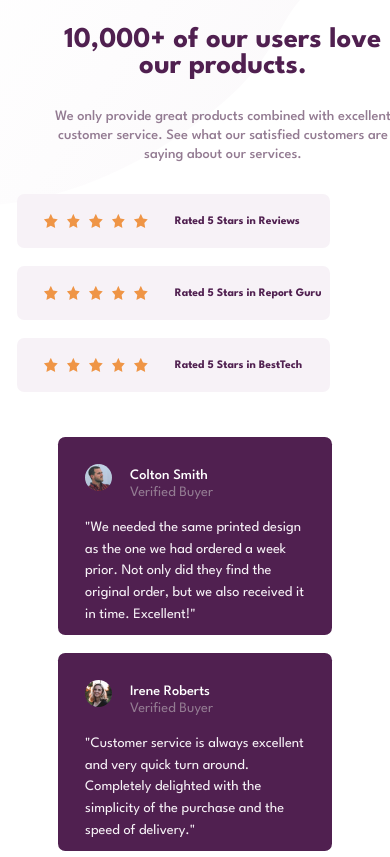
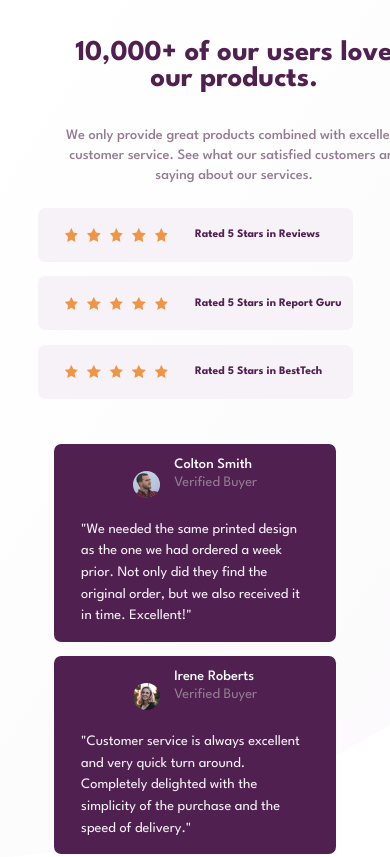
Before and after one commit to huzaifa612/social-proof-section, a plain HTML site: page index.html in a window 390 px wide. Shown: the top 857 px of the page. Drawn offline with Linux system fonts and the light colour scheme.

Commit message:
fixed mobile view

```diff
--- a/style.css
+++ b/style.css
@@ -63,6 +63,7 @@ h1{
 }
 .review-1:hover, .review-2:hover, .review-3:hover {
     transform: scale(1.02);
+    box-shadow: 0 4px 12px rgba(0, 0, 0, 0.1);
 }
 img{
     width: 0.9375rem;
@@ -129,45 +130,77 @@ h4{
     color: hsl(300, 24%, 96%);
 
 }
-@media(max-width: 768px){
-    html, body{
-        width: 100%;
-    }
-    body{
-        background-image: url("images/bg-pattern-top-mobile.svg");
-        overflow: visible;
-        overflow-x: hidden;
-    }
+@media (max-width: 768px) {
   html {
     font-size: 90%;
   }
-    .hero{
+
+  body {
+    background-image: url("images/bg-pattern-top-mobile.svg");
+    background-repeat: no-repeat;
+    background-size: cover;
+    overflow-x: hidden;
+    overflow-y: auto;
+    padding: 1rem;
+  }
+
+  .hero {
     display: block;
+    text-align: center;
+    margin: 0 auto;
   }
-    h1{
+
+  h1 {
     font-size: 2rem;
+    margin: 1rem 0;
   }
-    .hero-paragraph{
+
+  .hero-paragraph {
     font-size: 1rem;
-        padding: 0.15rem;
+    padding: 0.5rem;
     word-break: break-word;
+    line-height: 1.4;
   }
-    h1, .hero-paragraph{
-        text-align: center;
+
+  .hero-left {
+    display: block;
+    margin: 1rem 0;
   }
-    .hero-left{
-        display: block;
-    }
-    .review-1, .review-2, .review-3, .box-1, .box-2, .box-3{
+
+  .review-1, .review-2, .review-3,
+  .box-1, .box-2, .box-3 {
+    width: 100%;
+    max-width: 21.875rem;
     margin-left: auto;
     margin-right: auto;
-        width: 90%;
+    margin-top: 1rem;
   }
-    .boxes{
+
+  .boxes {
     display: block;
     padding-bottom: 3.125rem;
   }
-    .box-3{
+
+  .box-2, .box-3 {
+    margin-left: auto;
+  }
+
+  .box-3 {
     margin-top: 1.25rem;
   }
+
+  .author {
+    flex-wrap: wrap;
+    justify-content: center;
   }
+
+  .author-pic img {
+    margin-left: 0;
+    margin-right: 1rem;
+  }
+
+  .details {
+    margin-left: 0;
+    margin-top: 1rem;
+  }
+}
```
Lines whose indentation alone changed are shown as unchanged.
